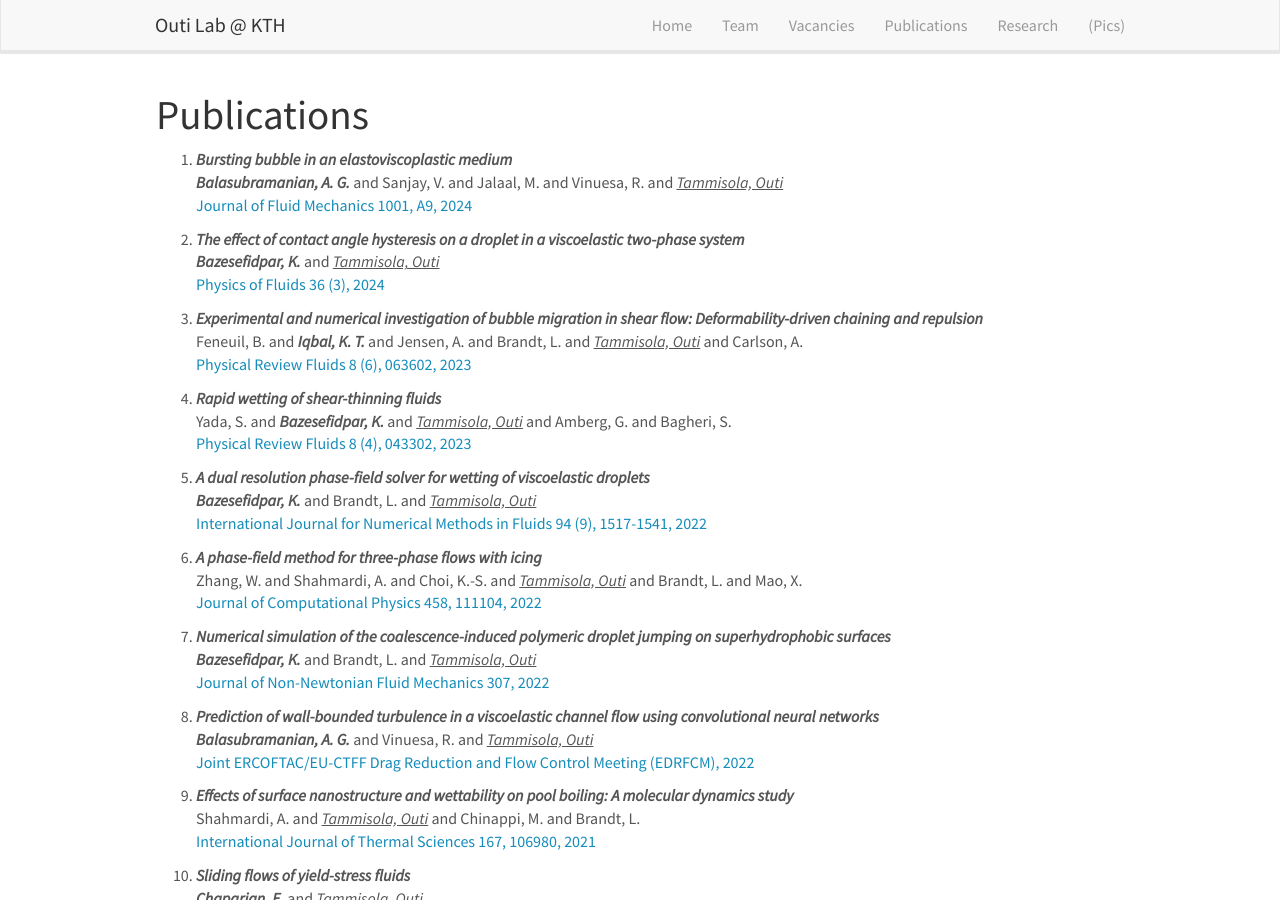
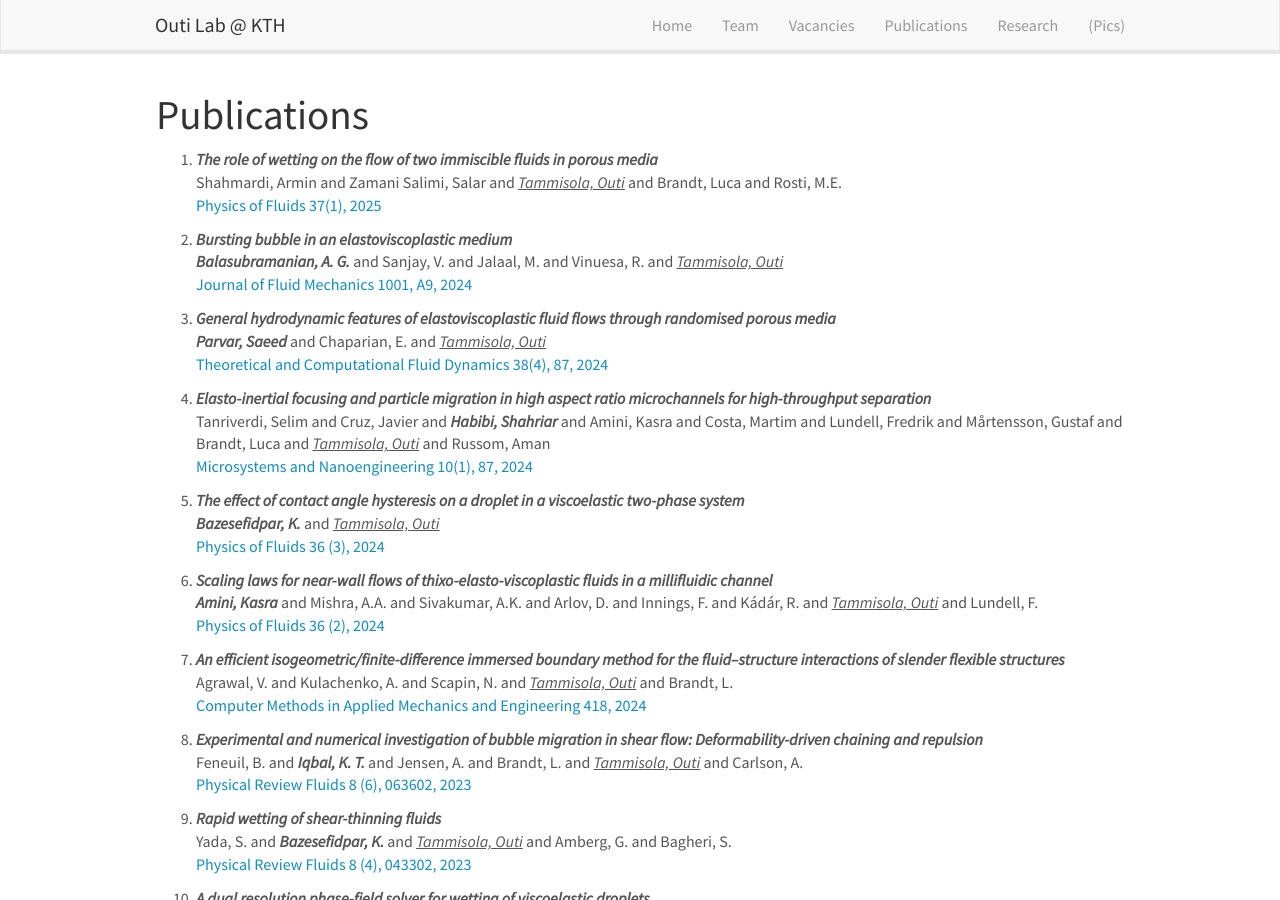
Before and after one commit to KTH-Complex-fluids-group/outilab, a Jekyll site: the page built from _pages/publications.md, in a window 1280 px wide and 900 px high. Built offline with Jekyll 4.4.1, drawn with Linux system fonts in a browser that asks for light colours; nearby versions of some CDN libraries; some of the changed text lies outside the part shown.

Commit message:
Add: publication list

```diff
--- a/_data/publist.yml
+++ b/_data/publist.yml
@@ -1,3 +1,11 @@
+# 2025
+- title: "The role of wetting on the flow of two immiscible fluids in porous media"
+  authors: Shahmardi, Armin and Zamani Salimi, Salar and Tammisola, Outi and Brandt, Luca and Rosti, M.E.
+  url: https://doi.org/10.1063/5.0245043
+  display: "Physics of Fluids 37(1), 2025"
+  highlight: 0
+  pihighlight: -3
+
 # 2024
 - title: "Bursting bubble in an elastoviscoplastic medium"
   authors: Balasubramanian, A. G. and Sanjay, V. and Jalaal, M. and Vinuesa, R. and Tammisola, Outi
@@ -6,12 +14,40 @@
   highlight: 1
   pihighlight: -1
 
+- title: "General hydrodynamic features of elastoviscoplastic fluid flows through randomised porous media"
+  authors: Parvar, Saeed and Chaparian, E. and Tammisola, Outi
+  url: https://link.springer.com/article/10.1007/s00162-024-00705-1
+  display: "Theoretical and Computational Fluid Dynamics 38(4), 87, 2024"
+  highlight: 1
+  pihighlight: -1
+
+- title: "Elasto-inertial focusing and particle migration in high aspect ratio microchannels for high-throughput separation"
+  authors: Tanriverdi, Selim and Cruz, Javier and Habibi, Shahriar and Amini, Kasra and Costa, Martim and Lundell, Fredrik and Mårtensson, Gustaf and Brandt, Luca and Tammisola, Outi and Russom, Aman
+  url: https://www.nature.com/articles/s41378-024-00724-2
+  display: "Microsystems and Nanoengineering 10(1), 87, 2024"
+  highlight: 3
+  pihighlight: -2
+
 - title: "The effect of contact angle hysteresis on a droplet in a viscoelastic two-phase system"
   authors: Bazesefidpar, K. and Tammisola, Outi
   url: https://doi.org/10.1063/5.0199348
   display: "Physics of Fluids 36 (3), 2024"
   highlight: 1
   pihighlight: -1
+
+- title: "Scaling laws for near-wall flows of thixo-elasto-viscoplastic fluids in a millifluidic channel"
+  authors: Amini, Kasra and Mishra, A.A. and Sivakumar, A.K. and Arlov, D. and Innings, F. and Kádár, R. and Tammisola, Outi and Lundell, F.
+  url: https://doi.org/10.1063/5.0186668
+  display: "Physics of Fluids 36 (2), 2024"
+  highlight: 1
+  pihighlight: -2
+
+- title: "An efficient isogeometric/finite-difference immersed boundary method for the fluid–structure interactions of slender flexible structures"
+  authors: Agrawal, V. and Kulachenko, A. and Scapin, N. and Tammisola, Outi and Brandt, L.
+  url: https://doi.org/10.1016/j.cma.2023.116495
+  display: "Computer Methods in Applied Mechanics and Engineering 418, 2024"
+  highlight: 0
+  pihighlight: -2
 
 # 2023
 - title: "Experimental and numerical investigation of bubble migration in shear flow: Deformability-driven chaining and repulsion"
@@ -228,7 +264,7 @@
   url: ''
   display: "Proceedings of the Combustion Institute 36 (3), 3863-3871, 2017"
   highlight: 0
-  pihighlight: 3
+  pihighlight: -3
 
 # 2016
 - title: "Coherent structures in a swirl injector at Re= 4800 by nonlinear simulations and linear global modes"
```
